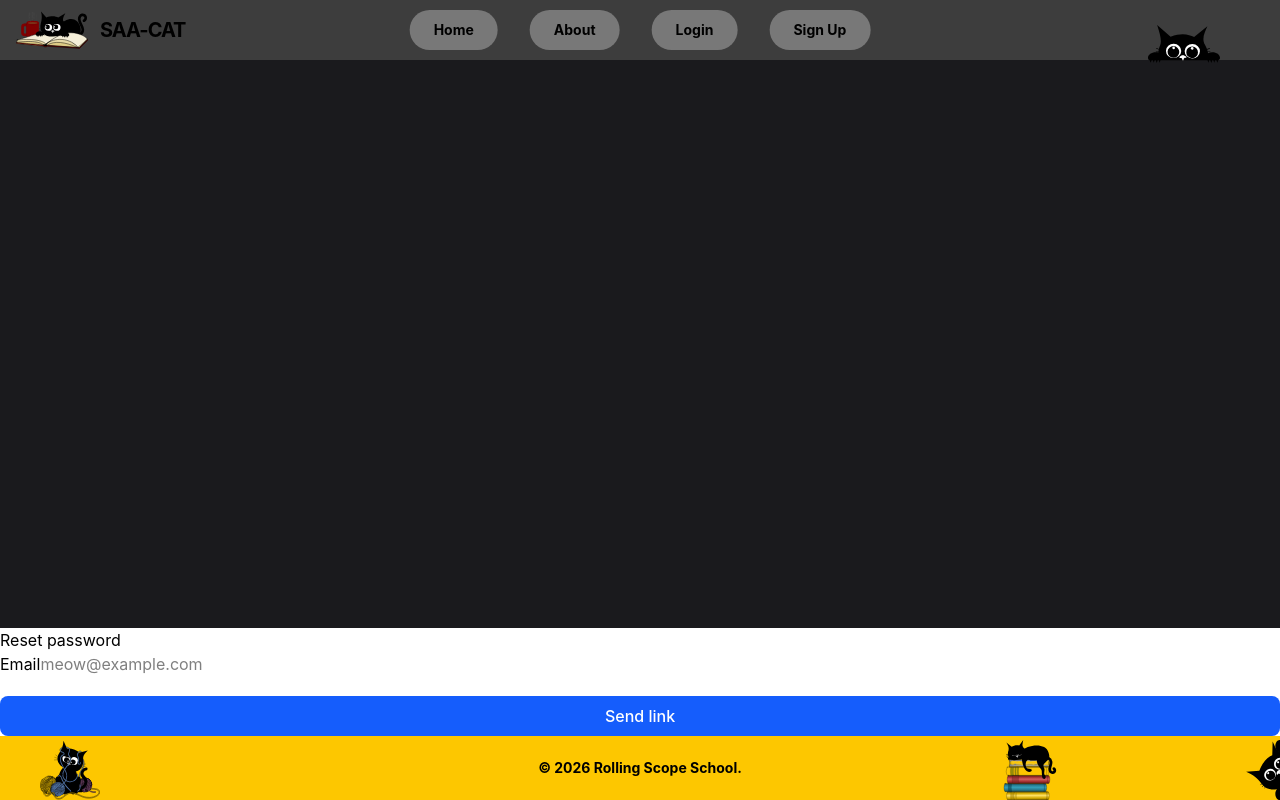
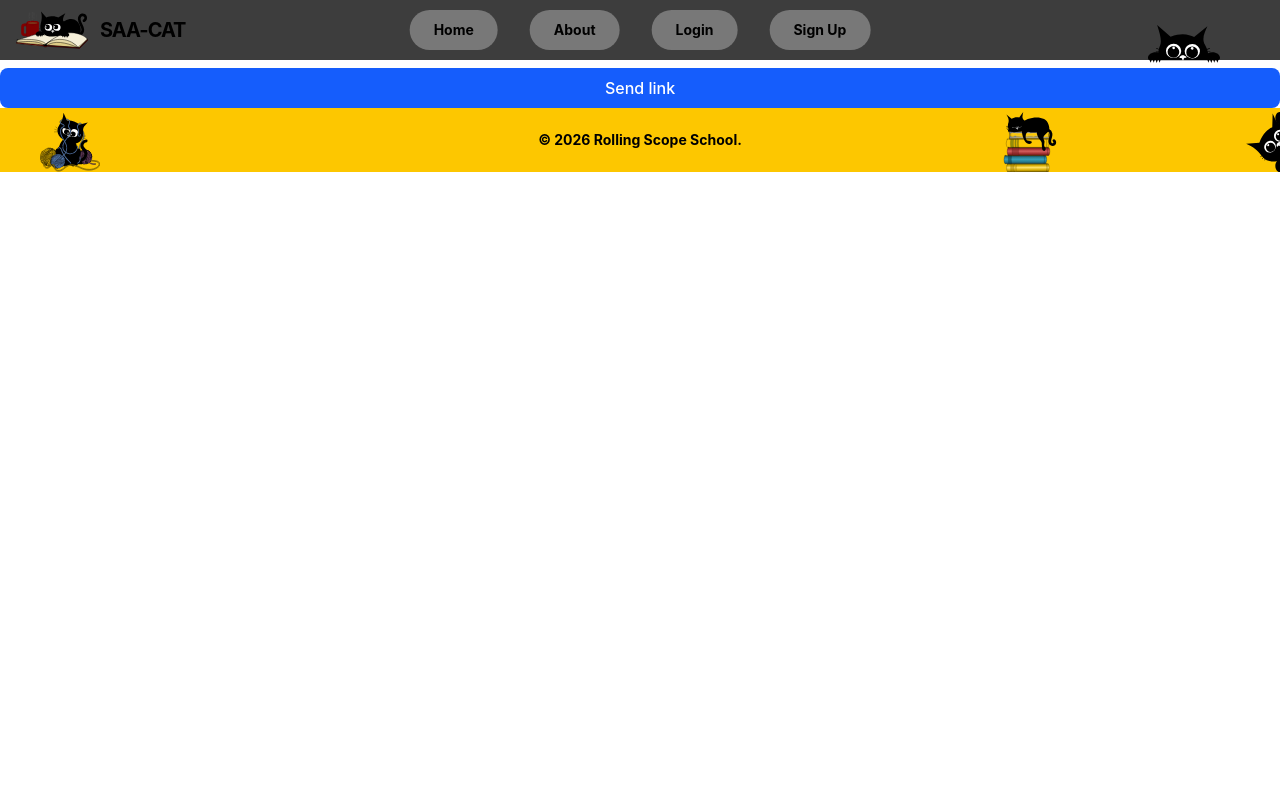
Before and after one commit to dzzuze/SAA-Cat, a React (Vite) app: page /SAA-Cat/reset-password in a window 1280 px wide. Built offline with nearby package versions, Linux system fonts and the light colour scheme; no server answers.

Commit message:
fix: fix the display

```diff
--- a/src/layouts/RootLayout.tsx
+++ b/src/layouts/RootLayout.tsx
@@ -6,7 +6,7 @@ export default function RootLayout() {
   return (
     <div className="min-h-screen flex flex-col overflow-hidden">
       <Header />
-      <main className="flex  flex-1  bg-[#1a1a1d] text-white" />
+      <main className="flex bg-[#1a1a1d] text-white" />
       <Outlet />
       <Footer />
     </div>
```
